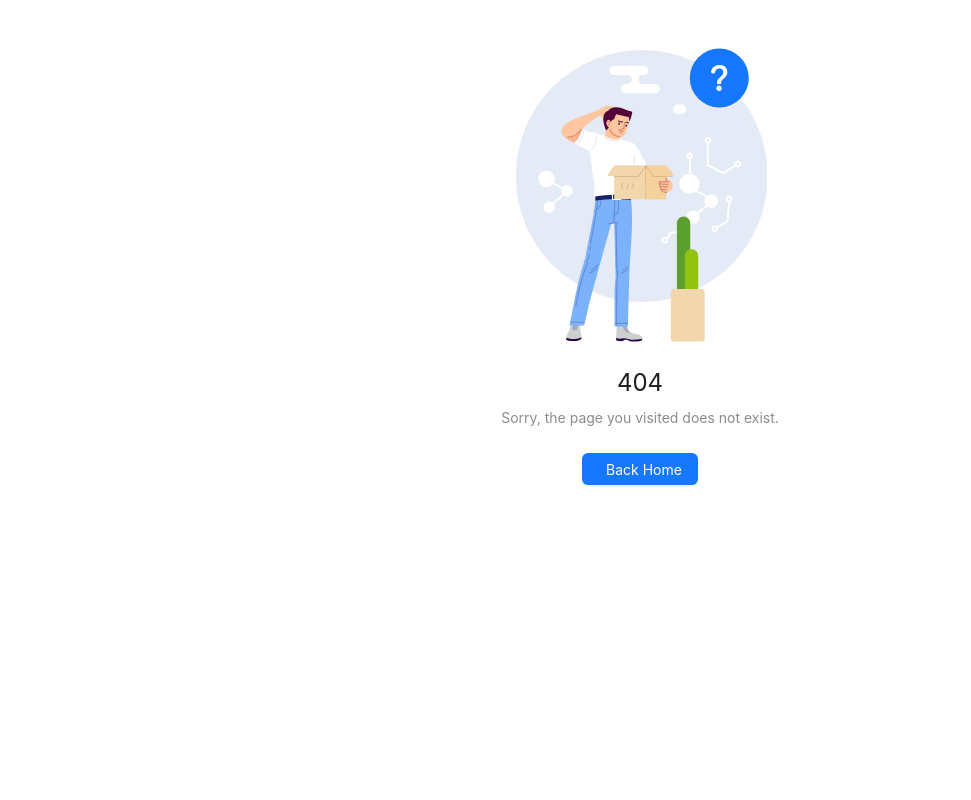
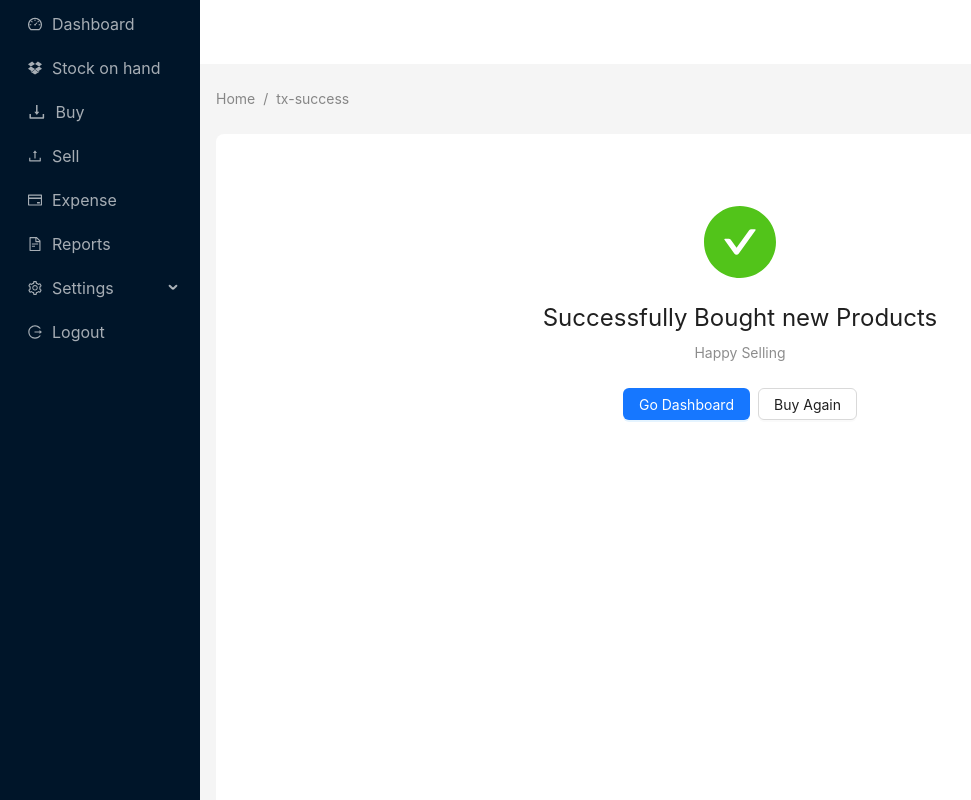
Before and after one commit to v4mpc/smt-ui, a React (Vite) app: page /tx-success in a window 1280 px wide. Before the commit this address had no page. Shown: the top 800 px of the page, without its empty margins (0-971 px from the left). Built offline with nearby package versions, Linux system fonts and the light colour scheme.

Commit message:
sell house keeping

```diff
--- a/src/App.jsx
+++ b/src/App.jsx
@@ -22,7 +22,7 @@ export default function App() {
             <Route path="dashboard" element={<Dashboard />} />
             <Route path="sell" element={<Sell />} />
             <Route path="buy" element={<Buy />} />
-            <Route path="buy/success" element={<BuySuccess />} />
+            <Route path="tx-success" element={<BuySuccess />} />
             <Route path="expense" element={<Expense />} />
             <Route path="reports" element={<Reports />} />
             <Route path="stock-on-hand" element={<StockOnHand />} />
--- a/src/components/AsyncModal.jsx
+++ b/src/components/AsyncModal.jsx
@@ -10,7 +10,7 @@ import {
 import { useNavigate } from "react-router-dom";
 import dayjs from "dayjs";
 
-const AsyncModal = ({ postData,isSale }) => {
+const AsyncModal = ({ postData, isSale }) => {
   const [open, setOpen] = useState(false);
   const [confirmLoading, setConfirmLoading] = useState(false);
   const [error, setError] = useState("");
@@ -18,15 +18,25 @@ const AsyncModal = ({ postData,isSale }) => {
 
   const showModal = () => {
     console.log(postData);
-    if(postData.length===0){
-      openNotification("sales-notification", "warning", "Warning", `Select at least 1 item to ${isSale?"Sell":"Buy"}`);
+    if (postData.length === 0) {
+      openNotification(
+        "sales-notification",
+        "warning",
+        "Warning",
+        `Select at least 1 item to ${isSale ? "Sell" : "Buy"}`,
+      );
       return;
     }
     setOpen(true);
   };
   const handleOk = () => {
-    if(postData.length===0){
-      openNotification("sales-notification", "warning", "Warning", `Select at least 1 item to ${isSale?"Sell":"Buy"}`);
+    if (postData.length === 0) {
+      openNotification(
+        "sales-notification",
+        "warning",
+        "Warning",
+        `Select at least 1 item to ${isSale ? "Sell" : "Buy"}`,
+      );
       return;
     }
     saveSales();
@@ -53,7 +63,7 @@ const AsyncModal = ({ postData,isSale }) => {
       if (!resp.ok) {
         throw new Error("Network response was not ok");
       }
-      navigate("success");
+      navigate("/tx-success", { state: { isSale: isSale } });
     } catch (e) {
       console.error(e);
       openNotification("sales-notification", "error", "Error", e.message);
@@ -67,7 +77,7 @@ const AsyncModal = ({ postData,isSale }) => {
   return (
     <>
       <Button type="primary" size="large" onClick={showModal}>
-        {`${isSale?"Sell...":"Buy..."}`}
+        {`${isSale ? "Sell..." : "Buy..."}`}
       </Button>
       <Modal
         title="Confirm action"
@@ -78,7 +88,7 @@ const AsyncModal = ({ postData,isSale }) => {
         confirmLoading={confirmLoading}
         onCancel={handleCancel}
       >
-        <p>{`Are you sure you want to ${isSale?"Sell":"Buy"} these items?`}</p>
+        <p>{`Are you sure you want to ${isSale ? "Sell" : "Buy"} these items?`}</p>
       </Modal>
     </>
   );
--- a/src/pages/BuySuccess.jsx
+++ b/src/pages/BuySuccess.jsx
@@ -1,19 +1,30 @@
+import { Button, Result } from "antd";
+import { Link, useLocation } from "react-router-dom";
 
-import { Button, Result } from 'antd';
-import {Link} from "react-router-dom";
-const BuySuccess = () => (
+const BuySuccess = () => {
+  const location = useLocation();
+  console.log(location.state);
+
+
+  // TODO:: Should not be able to navigate to this page is isSale not set
+  return (
     <Result
       status="success"
-        title="Successfully Purchased New Products"
-        subTitle="Order number: 2017182818828182881 Cloud server configuration takes 1-5 minutes, please wait."
+      title={`Successfully ${location.state?.isSale ? "Sold" : "Bought new"} Products`}
+      subTitle="Happy Selling"
       extra={[
         <Button type="primary" key="console">
           <Link to="/dashboard">Go Dashboard</Link>
         </Button>,
         <Button key="buy">
-                <Link to="/sell">Buy Again</Link>
+          {location.state?.isSale ? (
+            <Link to="/sell">Sell Again</Link>
+          ) : (
+            <Link to="/buy">Buy Again</Link>
+          )}
         </Button>,
       ]}
     />
   );
+};
 export default BuySuccess;
```
Lines whose indentation alone changed are shown as unchanged.
